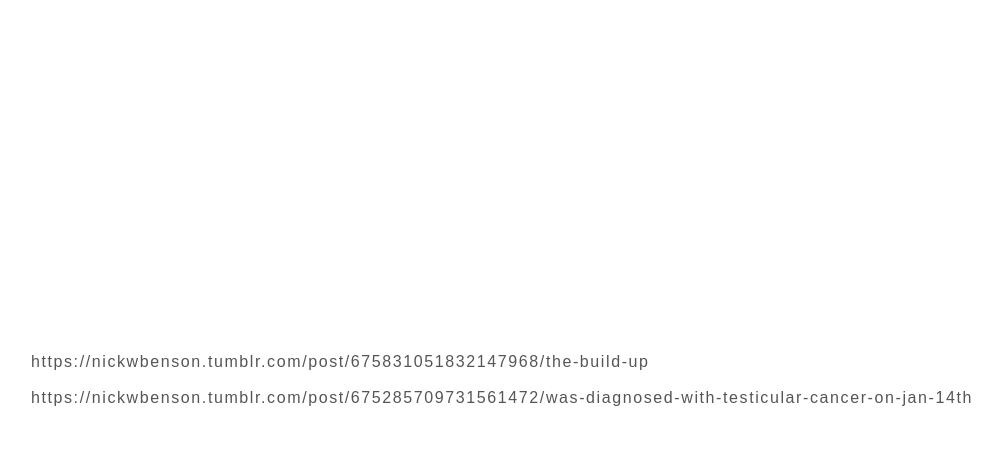
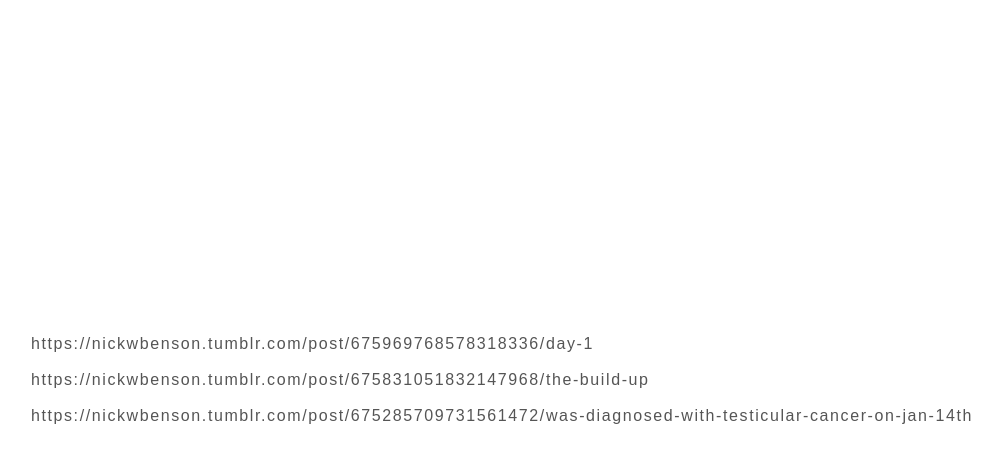
Before and after one commit to nickwbenson/site-1.0, a plain HTML site: page blog.html in a window 1280 px wide. Shown: the part 78-540 px from the top of the page, without its empty margins (138-1140 px from the left). Drawn offline with Linux system fonts and the light colour scheme; a web font is replaced by a local one.

Commit message:
blog day 1

```diff
--- a/blog.html
+++ b/blog.html
@@ -39,6 +39,10 @@
           </div>
 <div style="margin-top: 100px;">
 
+    <div class="tumblr-post" data-href="https://embed.tumblr.com/embed/post/p1fVNqrSZiHBDphb_5nP-A/675969768578318336" data-did="872b85b4e8555db04665b87b050fb3a2d7181779"><a href="https://nickwbenson.tumblr.com/post/675969768578318336/day-1">https://nickwbenson.tumblr.com/post/675969768578318336/day-1</a></div>  <script async src="https://assets.tumblr.com/post.js"></script>
+
+    <br>
+
     <div class="tumblr-post" data-href="https://embed.tumblr.com/embed/post/p1fVNqrSZiHBDphb_5nP-A/675831051832147968" data-did="c5008613dd8570776d2d31bfe14c2a56e6f6b8df"><a href="https://nickwbenson.tumblr.com/post/675831051832147968/the-build-up">https://nickwbenson.tumblr.com/post/675831051832147968/the-build-up</a></div>  <script async src="https://assets.tumblr.com/post.js"></script>
 
     <br>
```
